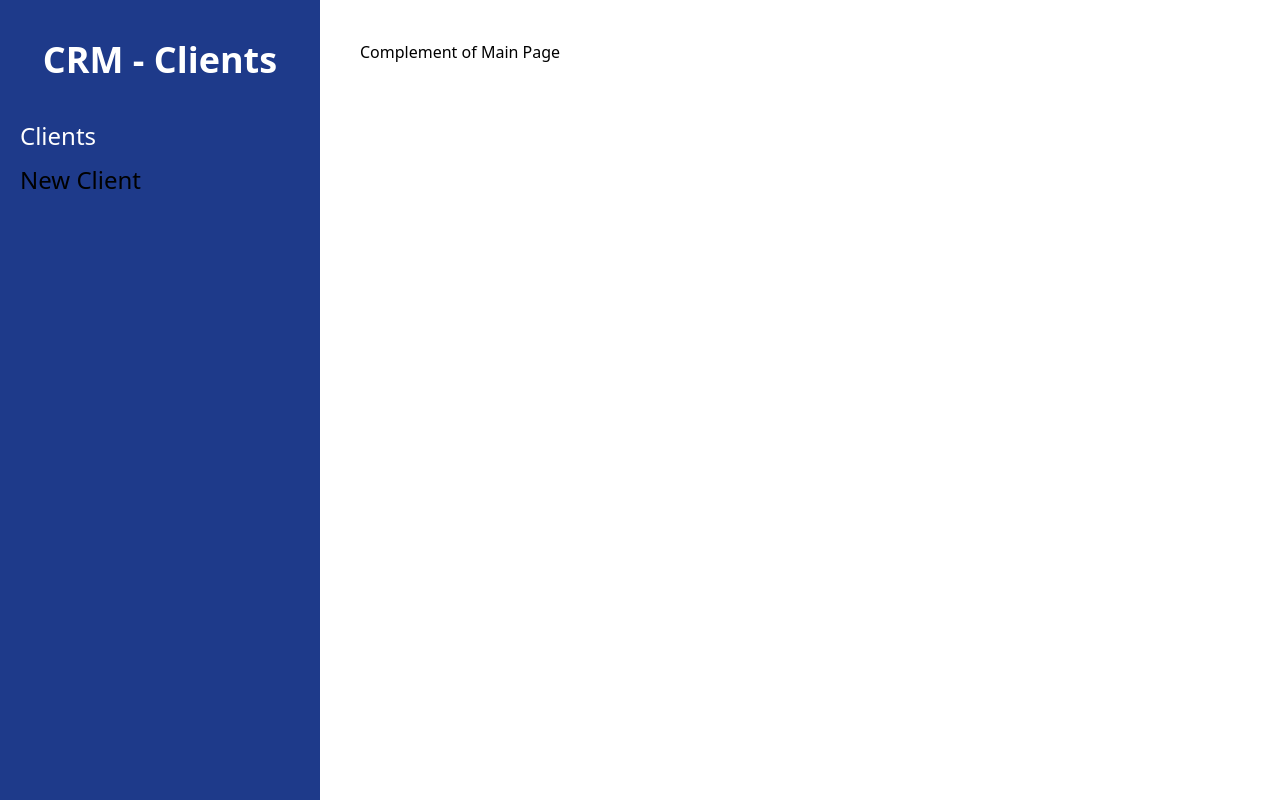
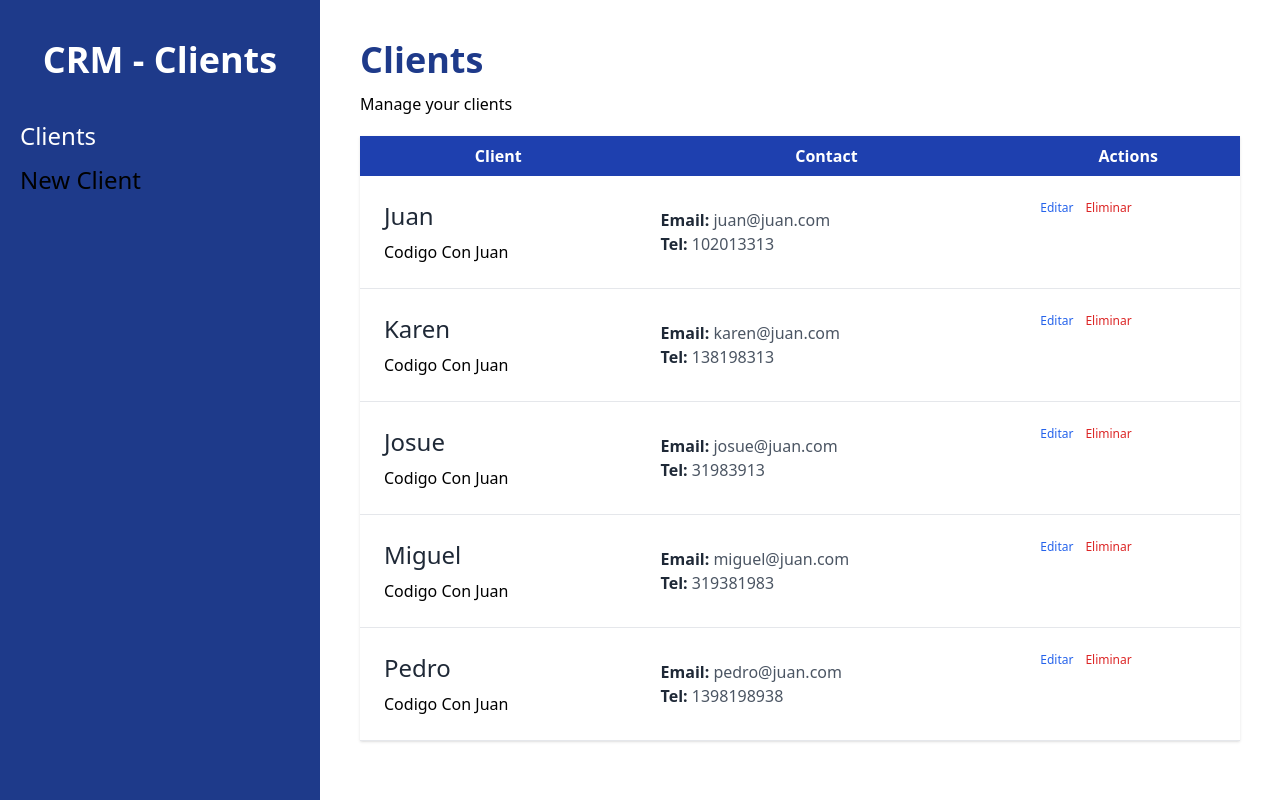
Before and after one commit to Boris-XD/Administrador-ReactJS, a React (Vite) app: page / in a window 1280 px wide. Built offline with nearby package versions, Linux system fonts and the light colour scheme.

Commit message:
Add Client Table

```diff
--- /dev/null
+++ b/src/components/ClientTable.jsx
@@ -0,0 +1,27 @@
+import React from 'react'
+
+const ClientTable = ({ client }) => {
+    const { nombre, empresa, email, telefono, id } = client;
+  return (
+    <tr className='border-b'>
+        <td className='p-6 space-y-2'>
+            <p className="text-2xl text-gray-800">{nombre}</p>
+            <p>{empresa}</p>
+        </td>
+        <td className='p-6'>
+            <p className="text-gray-600"><span className="text-gray-800 font-bold">Email: </span>{email}</p>
+            <p className="text-gray-600"><span className="text-gray-800 font-bold">Tel: </span>{telefono}</p>
+        </td>
+        <td className='p-6 flex gap-3'>
+            <button className="text-blue-600 hover:text-blue-800 font-blod text-xs">
+                Editar
+            </button>
+            <button className="text-red-600 hover:text-red-800 font-blod text-xs">
+                Eliminar
+            </button>
+        </td>
+    </tr>
+  )
+}
+
+export default ClientTable
--- a/src/pages/Index.jsx
+++ b/src/pages/Index.jsx
@@ -1,4 +1,5 @@
 import { useLoaderData } from "react-router-dom"
+import ClientTable from "../components/ClientTable";
 
 export function loader(){
     return [
@@ -42,9 +43,37 @@
 
 const Index = () => {
     const clients = useLoaderData()
-    console.log(clients)
+
   return (
-    <div>Complement of Main Page</div>
+    <>
+        <h1 className="font-black text-4xl text-blue-900">Clients</h1>
+        <p className="mt-3">Manage your clients</p>
+        {
+            clients.length ? (
+                <table className="w-full bg-white shadow mt-5 table-auto">
+                    <thead className="bg-blue-800 text-white">
+                        <tr>
+                            <th className="p-2">Client</th>
+                            <th className="p-2">Contact</th>
+                            <th className="p-2">Actions</th>
+                        </tr>
+                    </thead>
+                    <tbody>
+                        {
+                            clients.map(client => (
+                                <ClientTable
+                                    client={client}
+                                    key={client.id}
+                                />
+                            ))
+                        }
+                    </tbody>
+                </table>
+            ) : (
+                <p className="text-center mt-10">There isn't clients</p>
+            )
+        }
+    </>
   )
 }
 
```
